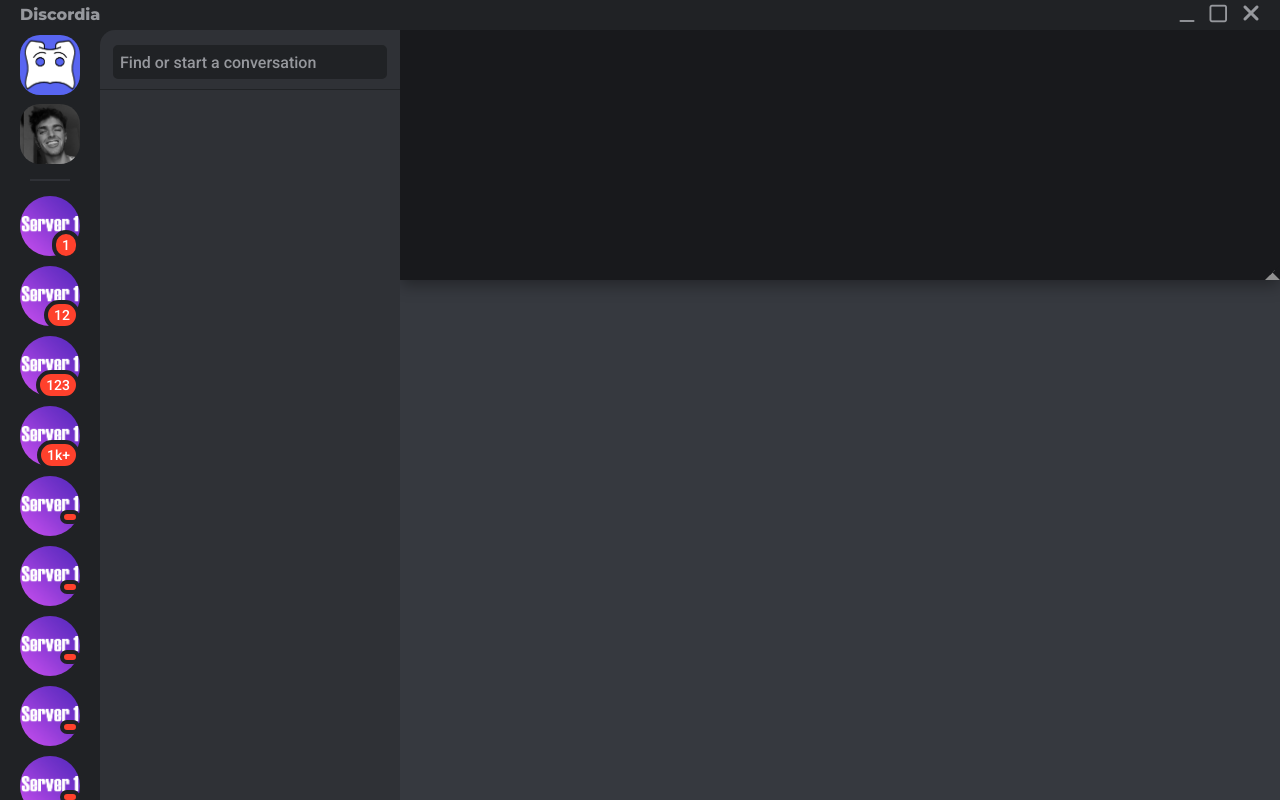
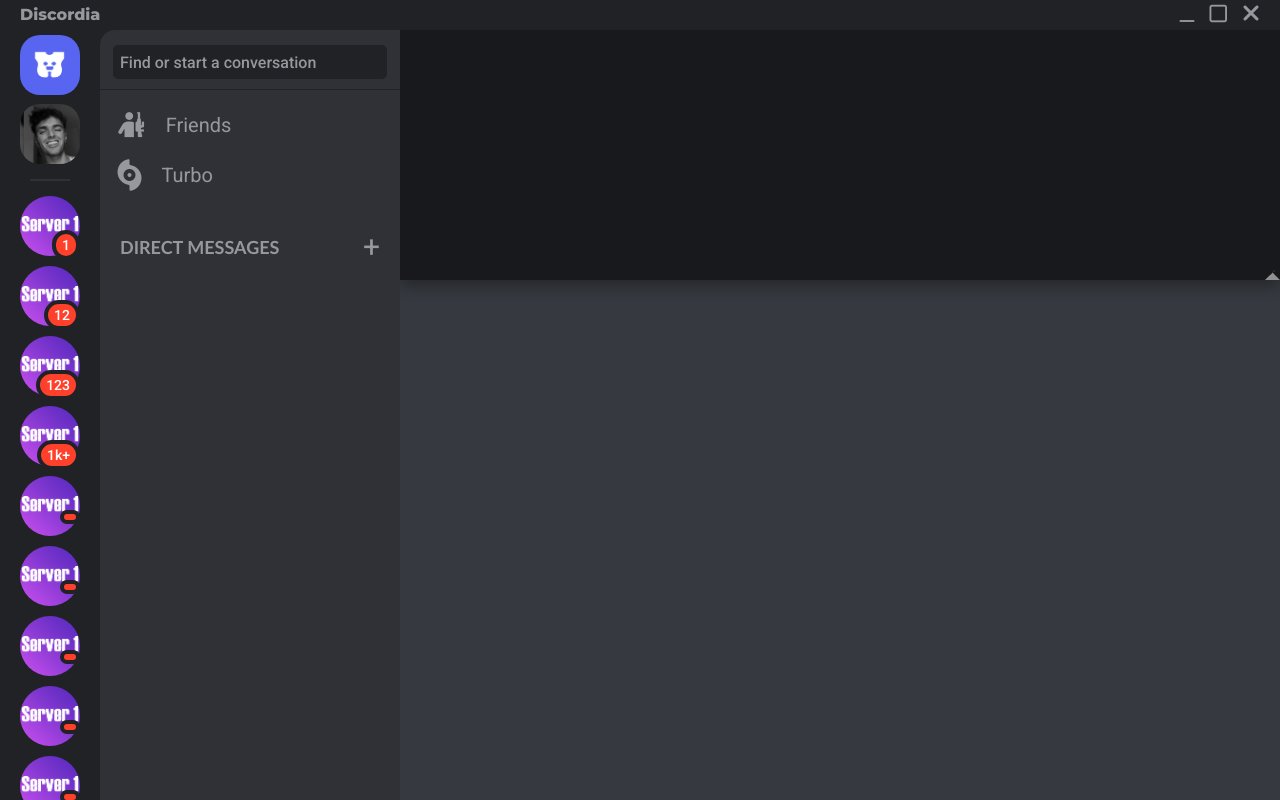
Before and after one commit to nachomtt/discordia, a plain HTML site: page index.html in a window 1280 px wide. Drawn offline with Linux system fonts and the light colour scheme.

Commit message:
add friends, turbo & dm title

```diff
--- a/index.html
+++ b/index.html
@@ -39,7 +39,7 @@
         <div class="sideBarContainer">
             <div class="homeAndCallContainer">
                 <a href="">
-                    <img src="./assets/logoXD.jpg" alt="Discord Home Logo" class="homeIcon">
+                    <img src="./assets/logofeliz.jpg" alt="Discord Home Logo" class="homeIcon">
                 </a>
                 <a href="">
                     <img src="./assets/callImg.jpg" alt="Call Profile Picture" class="homeIcon">
@@ -112,8 +112,30 @@
             <div class="searchContainer">
                 <input type="text" name="searchConver" id="searchConver" placeholder="Find or start a conversation">
             </div>
+
             <div class="chatsDivisor"></div>
+            <div>
+                <div class="friendsTurbo">
+                    <div class="friends">
+                        <i class="fa-solid fa-person-rifle fa-2x" id="friendsIcon"></i>
+                        <p>Friends</p>
+                    </div>
+                    <div class="turbo">
+                        <i class="fa-solid fa-hurricane fa-2x" id="turboIcon"></i>
+                        <p>Turbo</p>
+                    </div>
+                </div>
+                <div class="dmTitle">
+                    <h3>DIRECT MESSAGES</h3>
+                    <p>+</p>
+                </div>
+                <div>
+
+                </div>
+            </div>
+
         </div>
+
         <div class="callAndChatContainer">
             <div class="callContainer">
 
--- a/style.css
+++ b/style.css
@@ -219,16 +219,18 @@
     color: white;
 
 }
-::placeholder { /* Chrome, Firefox, Opera, Safari 10.1+ */
+
+::placeholder {
     color: rgb(150, 152, 157);
-    opacity: 1; /* Firefox */
+    opacity: 1;
+    /* Firefox */
 }
 
-  :-ms-input-placeholder { /* Internet Explorer 10-11 */
+:-ms-input-placeholder {
     color: rgb(150, 152, 157);
 }
 
-  ::-ms-input-placeholder { /* Microsoft Edge */
+::-ms-input-placeholder {
     color: rgb(150, 152, 157);
 }
 
@@ -245,7 +247,61 @@
     background-color: rgb(32, 34, 37);
 }
 
+.friendsTurbo {
+    display: flex;
+    flex-direction: column;
+    width: 100%;
+    justify-content: center;
+    align-items: center;
+    margin-top: 10px;
+}
 
+.friendsTurbo p {
+    font-size: 20px;
+}
+
+#friendsIcon {
+    font-size: 25px;
+}
+
+.friends {
+    width: calc(90% - 5px);
+    height: 40px;
+    display: flex;
+    padding: 5px;
+    align-items: center;
+    gap: 20px;
+    color: rgb(150, 152, 157);
+    border-radius: 5px;
+}
+
+.turbo {
+    width: calc(90% - 5px);
+    height: 40px;
+    display: flex;
+    padding: 5px;
+    align-items: center;
+    gap: 20px;
+    color: rgb(150, 152, 157);
+    border-radius: 5px;
+}
+.chatsContainer h3{
+    font-family:  Calibri, 'Trebuchet MS', sans-serif;
+    font-weight:  900;
+    font-size: 18px;
+    margin-left: 20px;
+}
+
+.dmTitle {
+    display: flex;
+    justify-content: space-between;
+    align-items: center;
+    color:rgb(150, 152, 157)
+}
+.dmTitle p {
+    margin-right: 20px;
+    font-size: 30px;
+}
 
 /* CALLS AND CHAT */
 .callAndChatContainer {
```
Also changed, not shown: assets/logofeliz.jpg (added). Lines whose indentation alone changed are shown as unchanged.
